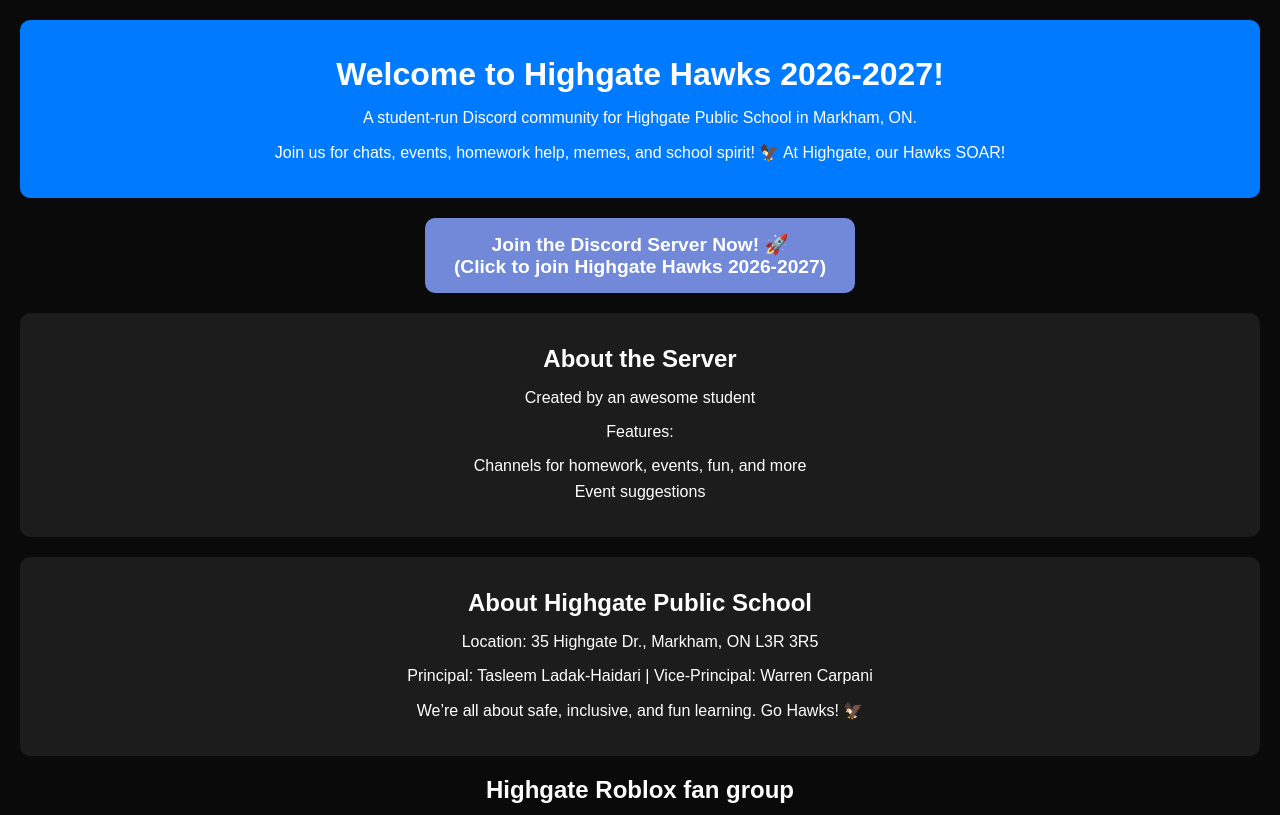
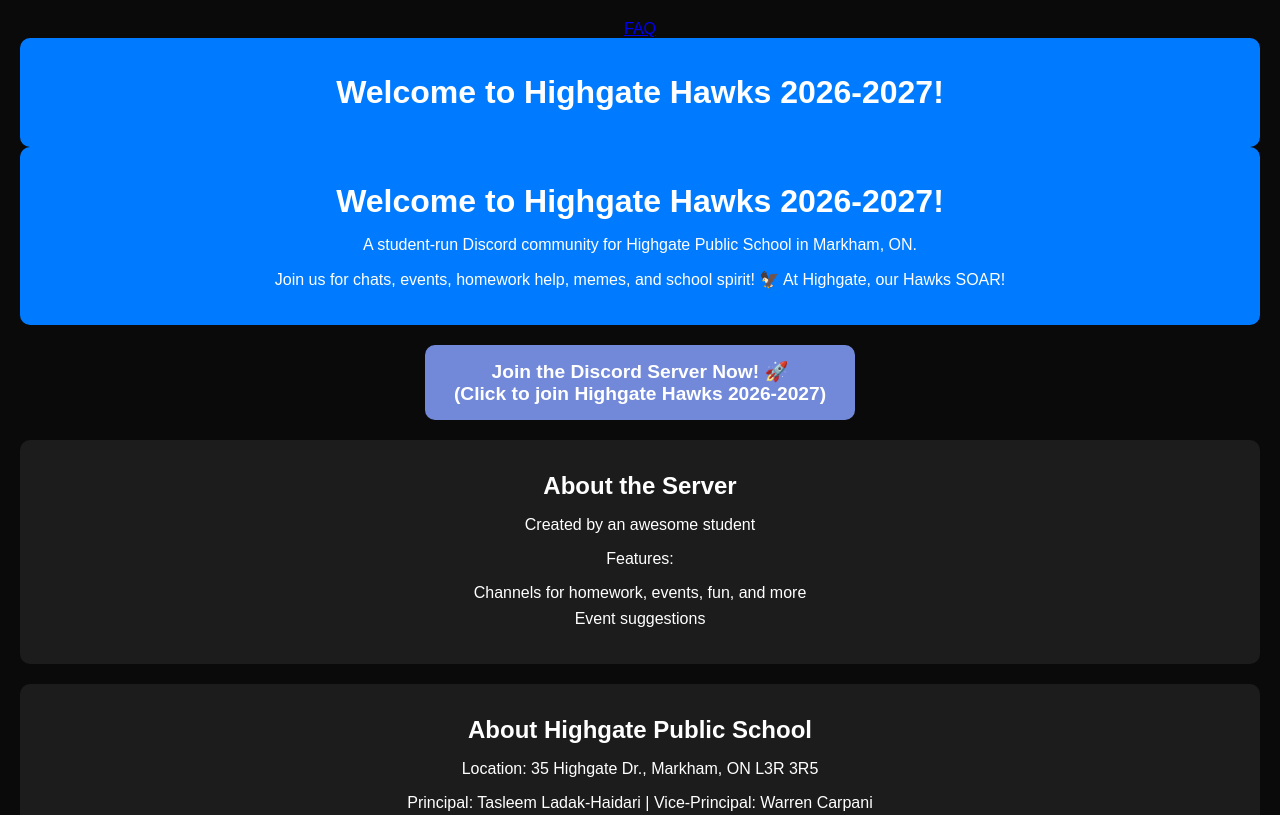
Before and after one commit to ConsoleCraze-Tutorial/highgate-hawks-2026-2027-site, a plain HTML site: page index.html in a window 1280 px wide. Shown: the top 815 px of the page. Drawn offline with Linux system fonts and the light colour scheme.

Commit message:
Add FAQ button to index.html
Added FAQ button linking to external site.

```diff
--- a/index.html
+++ b/index.html
@@ -1,5 +1,18 @@
 <!DOCTYPE html>
 <html lang="en">
+    <body>
+    <!-- FAQ button here -->
+    <a href="https://highgate-hawks-site-faq.vercel.app" target="_blank" class="faq-button">
+        FAQ
+    </a>
+
+    <header>
+        <h1>Welcome to Highgate Hawks 2026-2027!</h1>
+        <!-- ... rest of your header ... -->
+    </header>
+
+    <!-- ... the rest of your page ... -->
+</body>
 <head>
     <meta charset="UTF-8">
     <meta name="viewport" content="width=device-width, initial-scale=1.0">
```
